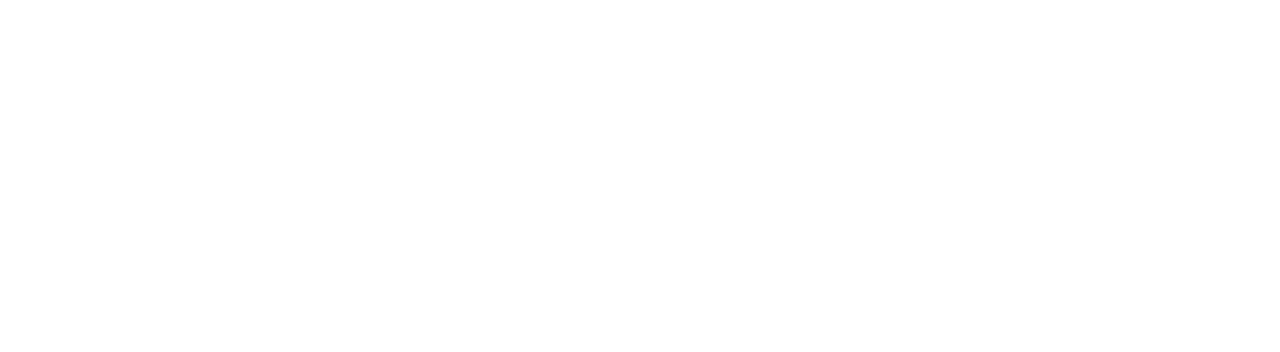
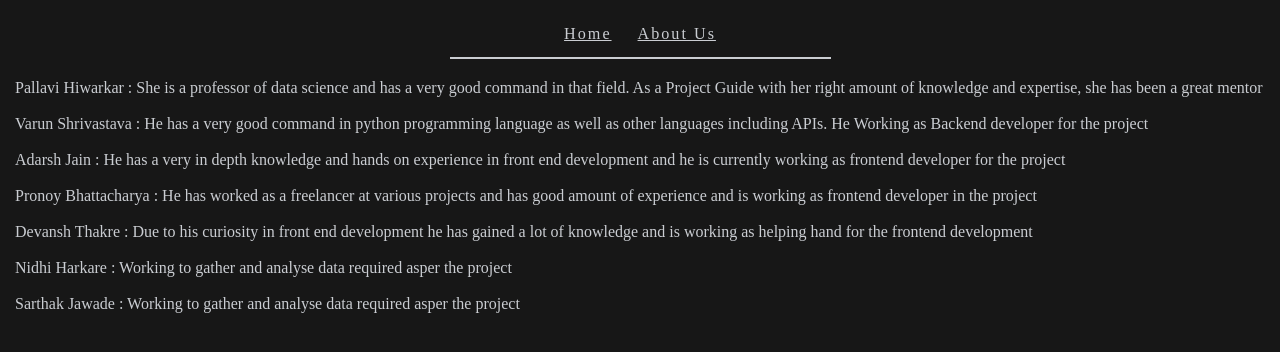
Before and after one commit to Adarshjain1338/Major_Project, a website: page about.html in a window 1280 px wide. Drawn offline with Linux system fonts and the light colour scheme.

Commit message:
About section added

```diff
--- /dev/null
+++ b/CSS/about.css
@@ -0,0 +1,62 @@
+*{
+    margin: 0;
+    padding: 0;
+    color: #cacdd2;
+    box-sizing: border-box;
+}
+
+body{
+    /* background: #000000dc url(/Images/svg8.png) no-repeat;? */
+    /* background: #0E141B url(/Images/svg4.png) no-repeat; */
+    background-color: #171717;
+    background-size:auto;
+
+}
+
+#navbar-container{
+    /* border: 2px solid red; */
+    padding: 5px;
+    display: flex;
+    justify-content: center;
+    text-decoration: none;
+}
+#navbar-items{
+    /* border: 2px solid green; */
+    border-bottom: 2px solid #cacdd2;
+    display: flex;
+    justify-content: center;
+    margin: 5px;
+    margin-bottom: 0px;
+    width: 30%;
+
+}
+#navbar-items ul{
+    margin: 0.1em;
+    display: flex;
+    list-style: none;
+}
+
+#navbar-items ul li{
+    padding: 10px;
+    margin: 3px;
+    font-size: 1.01rem;
+    letter-spacing: 2px;
+
+}
+
+#navbar-items ul li:hover{
+    background-color: #ffffff;
+    border-radius: 5px;
+    cursor: pointer;
+    color: #101010;
+}
+
+.box {
+    display: flex;
+
+}
+.box-container {
+
+    margin: 15px;
+
+}
--- a/CSS/style.css
+++ b/CSS/style.css
@@ -17,6 +17,7 @@ body{
     padding: 5px;
     display: flex;
     justify-content: center;
+    text-decoration: none;
 }
 #navbar-items{
     /* border: 2px solid green; */
@@ -26,6 +27,7 @@ body{
     margin: 5px;
     margin-bottom: 0px;
     width: 30%;
+
 }
 #navbar-items ul{
     margin: 0.1em;
--- a/about.html
+++ b/about.html
@@ -0,0 +1,53 @@
+<!DOCTYPE html>
+<html lang="en">
+
+<head>
+    <meta charset="UTF-8">
+    <meta http-equiv="X-UA-Compatible" content="IE=edge">
+    <meta name="viewport" content="width=device-width, initial-scale=1.0">
+    <link rel="stylesheet" href="./CSS/about.css">
+    <title>About</title>
+</head>
+
+<body>
+    <nav>
+        <div id="navbar-container">
+            <div id="navbar-items">
+                <ul>
+                    <li> <a href="./index.html"> Home</a></li>
+                    <li> <a href="./about.html"> About Us</a></li>
+                </ul>
+            </div>
+        </div>
+        <div class="box">
+            <div class="box-container">
+                Pallavi Hiwarkar : She is a professor of data science and has a very good command in that field. As a
+                Project Guide with her right amount of knowledge and expertise, she has been a great mentor
+                <br><br>
+
+                Varun Shrivastava : He has a very good command in python programming language as well as other languages
+                including APIs. He Working as Backend developer for the project<br><br>
+
+                Adarsh Jain : He has a very in depth knowledge and hands on experience in front end development and he
+                is currently working as frontend developer for the project<br><br>
+
+                Pronoy Bhattacharya : He has worked as a freelancer at various projects and has good amount of
+                experience and is working as frontend developer in the project<br><br>
+
+                Devansh Thakre : Due to his curiosity in front end development he has gained a lot of knowledge and is
+                working as helping hand for the frontend development<br><br>
+
+                Nidhi Harkare : Working to gather and analyse data required asper the project<br><br>
+
+                Sarthak Jawade : Working to gather and analyse data required asper the project<br><br>
+            </div>
+
+        </div>
+
+
+        <script src="../JS/app.js"></script>
+        </div>
+    </nav>
+</body>
+
+</html>
```
Also changed, not shown: index.html (+2 -2 lines).
